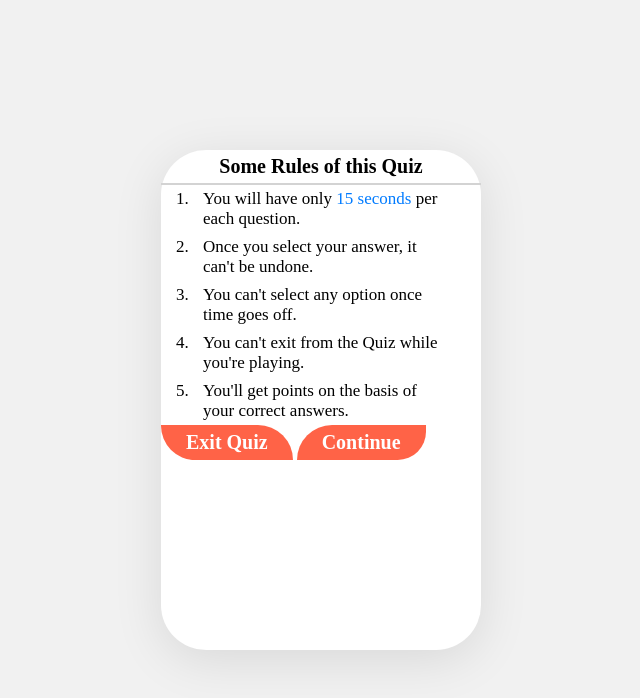
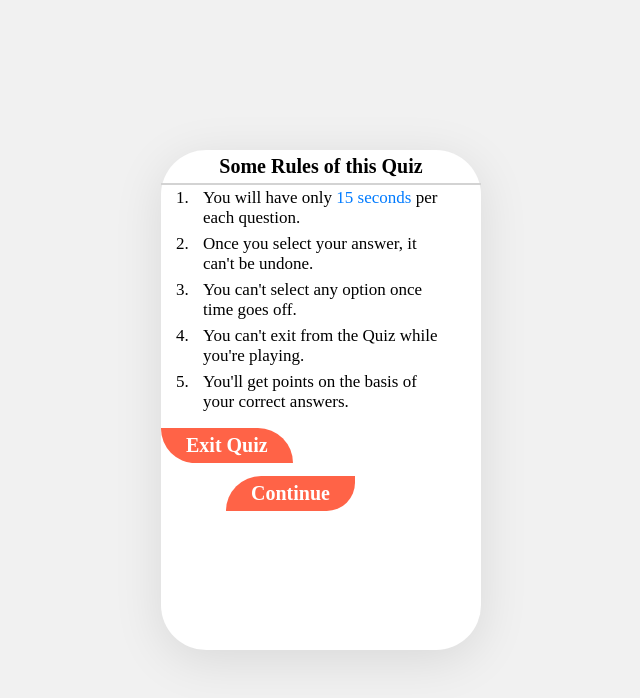
Before and after one commit to sabbirsun/Quiz-App, a plain HTML site: page index.html in a window 1280 px wide. Shown: the whole page, without its empty margins (319-959 px from the left). Drawn offline with Linux system fonts and the light colour scheme; a web font is replaced by a local one.

Commit message:
question and answer

```diff
--- a/style.css
+++ b/style.css
@@ -6,6 +6,7 @@
 body{
     background-color: #f1f1f1;
 }
+/* Quiz */
 .myQuizApp{
     position: absolute;
     width: 320px;
@@ -48,6 +49,7 @@ body{
     background-color: rgb(29, 194, 194);
 }
 
+/* Quiz Rules */
 .RulesBox{
     position: absolute;
     width: 320px;
@@ -73,7 +75,7 @@ body{
 ol li{
     font-size: 17px;
     font-weight: 500;
-    padding: 4px 10px;
+    padding: 3px 10px;
 }
 
 .buttons button{
@@ -86,10 +88,18 @@ ol li{
     padding: 6px 25px;
     cursor: pointer;
     transition: 0.2s ease-in-out;
+    margin-top: 13px;
 }
 .ExitBTN{
     border-radius: 0px 47px 0px 46px;
 }
+.ExitBTN:hover{
+    background-color: red;
+}
 .ContinueBTN{
     border-radius: 57px 0px 46px 0px;
+    margin-left: 65px;
 }
+.ContinueBTN:hover{
+    background-color:  rgb(29, 194, 194);
+}
```
